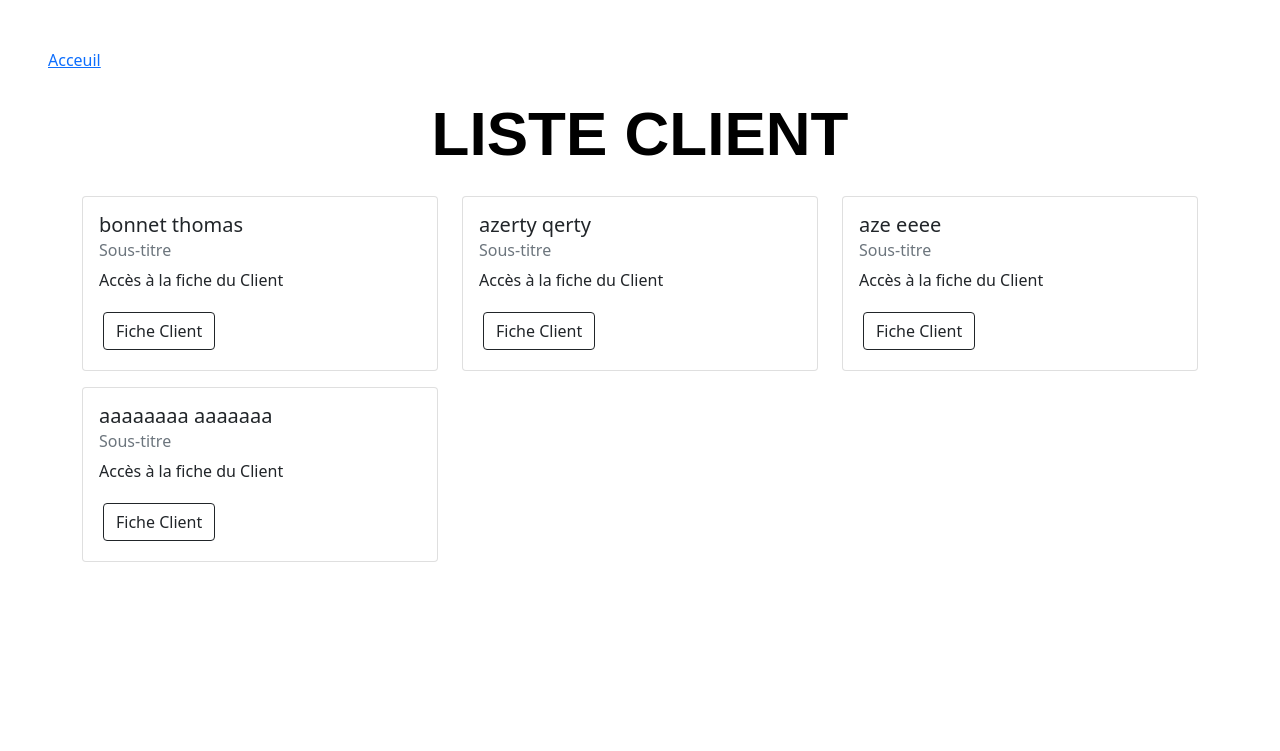
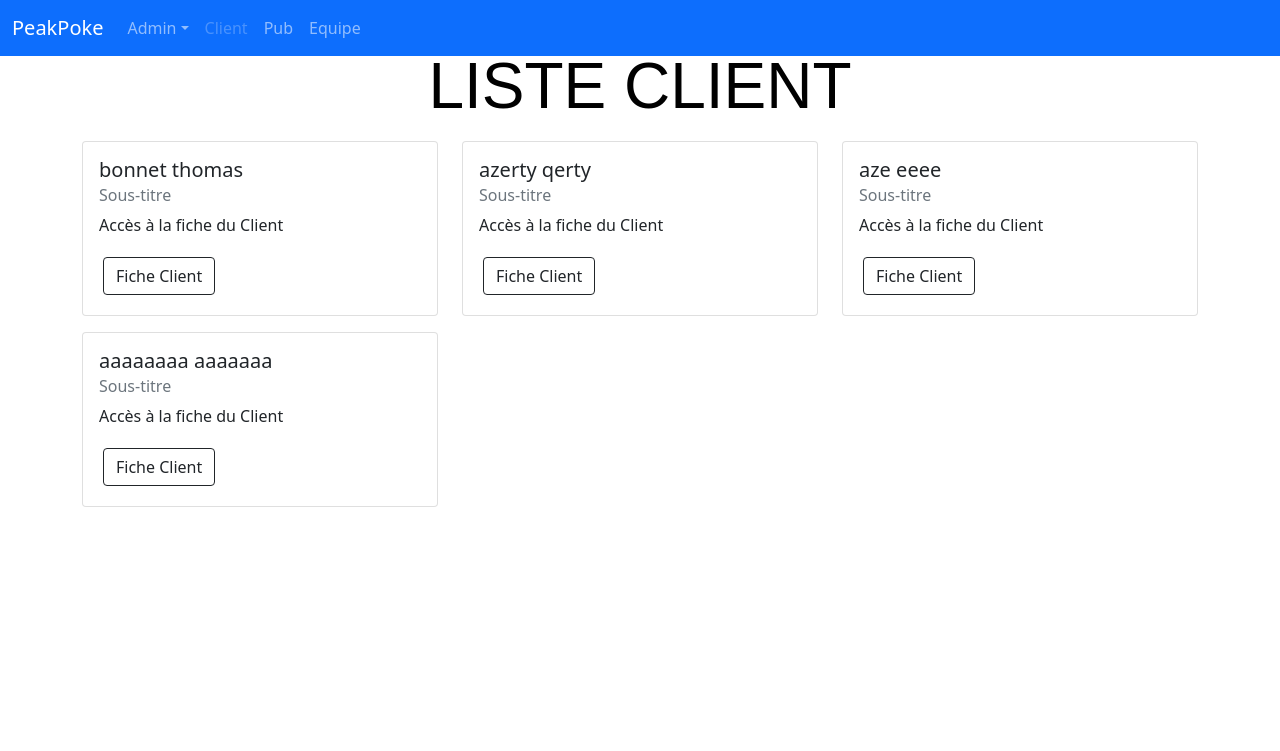
Before and after one commit to nitnelavsT/PeakPoke, a Django app: page /Client/ in a window 1280 px wide. Shown: the top 751 px of the page. Run offline with Django 3.2, Linux system fonts and the light colour scheme; data comes from the database, SQL or seed files in the repository; parts of the project's set-up code (start-up, migrations or seed data) failed here and were passed over.

Commit message:
Mise à jour menu navigation

```diff
--- a/Client/templates/Client/ClientList.html
+++ b/Client/templates/Client/ClientList.html
@@ -14,20 +14,47 @@ integrity="sha384-eOJMYsd53ii+scO/bJGFsiCZc+5NDVN2yr8+0RDqr0Ql0h+rP48ckxlpbzKgwr
 <link rel="stylesheet" type="text/css" href="{% static 'Client/styleClient.css' %}">
 </head>
 
-<body class="m-5">
-    <div class="wrapper">
-        <nav class="main-nav">
-            <ul>
-                <li><a href="">Acceuil</a></li>
+<body>
+    <header>
 
+        <nav class="navbar navbar-expand-md navbar-dark fixed-top bg-primary">
+        <div class="container-fluid">
+            <a class="navbar-brand" href="http://127.0.0.1:8000/">PeakPoke</a>
+            <button class="navbar-toggler" type="button" data-bs-toggle="collapse" data-bs-target="#navbarCollapse" aria-controls="navbarCollapse" aria-expanded="false" aria-label="Toggle navigation">
+            <span class="navbar-toggler-icon"></span>
+            </button>
+            <div class="collapse navbar-collapse" id="navbarCollapse">
+            <ul class="navbar-nav me-auto mb-2 mb-md-0">
+                <li class="nav-item dropdown">
+                <a href="#" class="nav-link dropdown-toggle" data-toggle="dropdown">Admin</a>
+              <div class="dropdown-menu dropdown-menu-right">
+                    <a href="http://127.0.0.1:8000/admin/Article/article" class="dropdown-item">Article</a>
+                    <a href="http://127.0.0.1:8000/admin/Client/client" class="dropdown-item">Client</a>
+                    <a href="http://127.0.0.1:8000/admin/Pub/pub"class="dropdown-item">Pub</a>
+                </div>
+            </li>
+                <li class="nav-item">
+                <a class="nav-link disabled" href="http://127.0.0.1:8000/Client">Client</a>
+                </li>
+                <li class="nav-item">
+                <a class="nav-link" href="/Pub" tabindex="-1">Pub</a>
+                </li>
+                <li class="nav-item">
+              <a class="nav-link" href="http://127.0.0.1:8000/team">Equipe</a>
+            </li>
             </ul>
+            </div>
+        </div>
         </nav>
 
-        <h1>Liste Client</h1>
+    </header>
 
-        <section class="container">
-            <div class="row">
+        <main style="padding-top: 3rem;">
 
+        <section class="container" style="position: relative;">
+
+            <div class="row" >
+            <h1 class="text-center display-3 mb-2">LISTE CLIENT</h1>
                 {% for Client in client %}
                 <div class="col-md-4">
                     <div class="card my-2">
@@ -44,8 +71,5 @@ integrity="sha384-eOJMYsd53ii+scO/bJGFsiCZc+5NDVN2yr8+0RDqr0Ql0h+rP48ckxlpbzKgwr
         </section>
     </div>
 
-
-
-    <!-- Fin de Wrapper -->
 </body>
 </html>
```
